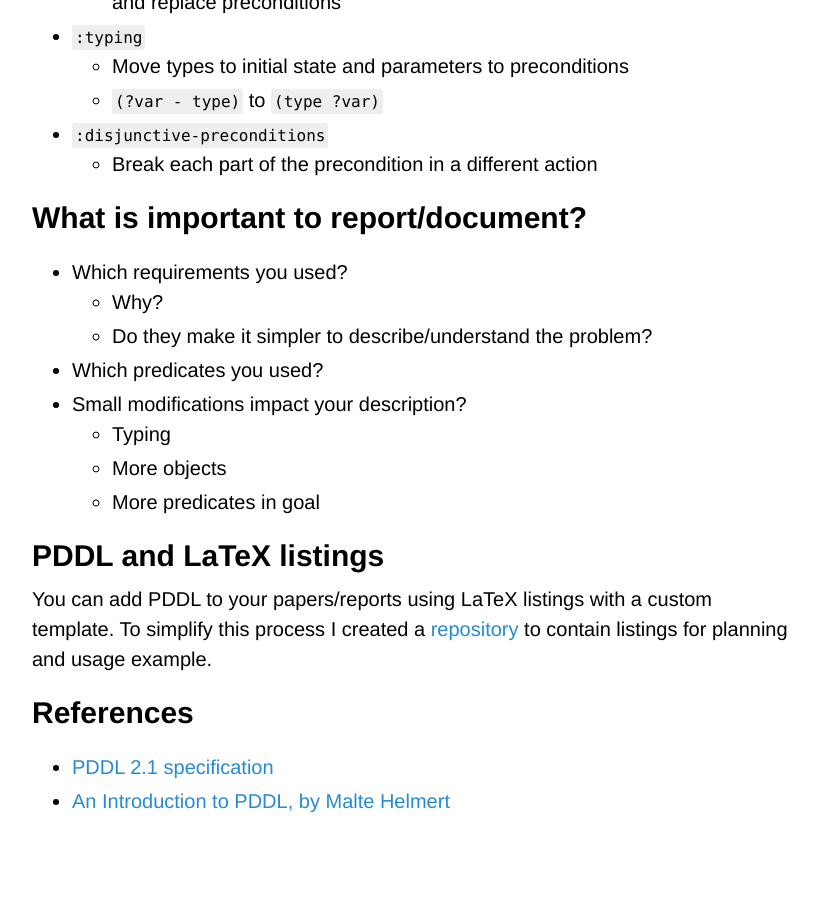
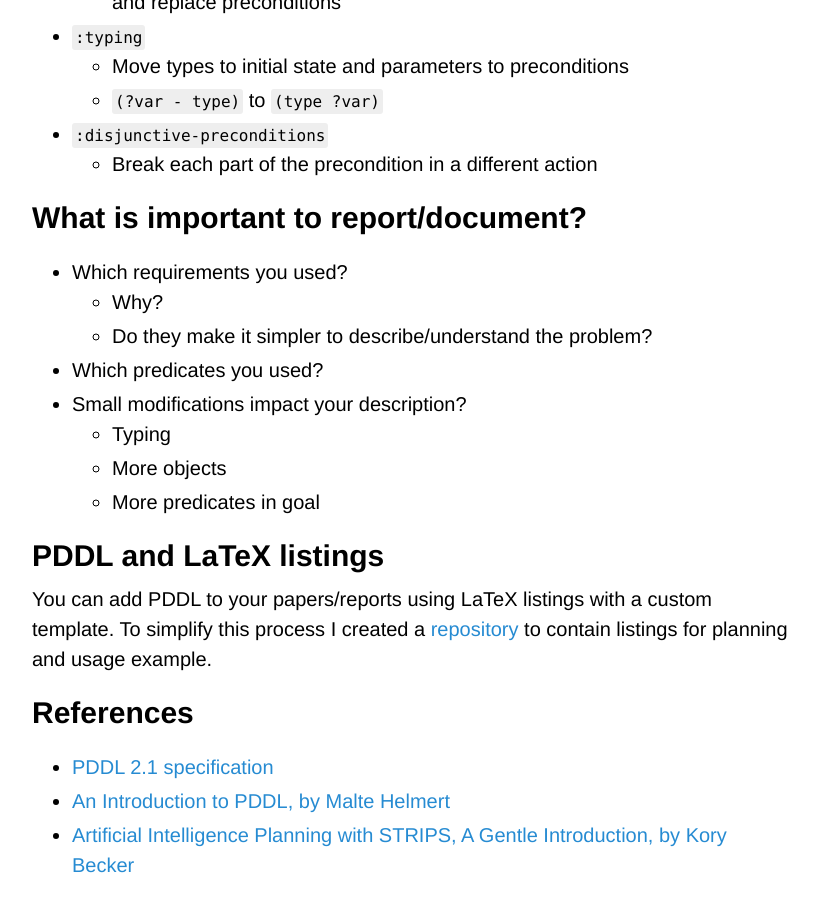
Before and after one commit to Maumagnaguagno/maumagnaguagno.github.io, a Jekyll site: the page built from pddl.md, in a window 1280 px wide and 900 px high, scrolled down 3775 px. Shown: the whole window, without its empty margins (228-1046 px from the left). Built offline with Jekyll 4.4.1, drawn with Linux system fonts in a browser that asks for light colours; our own code applies the rules of GitHub Pages for plain Markdown files; before the commit the page ends 4611 px from its top, so only the background shows below that.

Commit message:
Add new link to PDDL references

```diff
--- a/pddl.md
+++ b/pddl.md
@@ -157,3 +157,4 @@ To simplify this process I created a [repository](https://github.com/Maumagnagua
 ## References
 - [PDDL 2.1 specification](https://helios.hud.ac.uk/scommv/IPC-14/repository/fox-long-jair-2003.pdf)
 - [An Introduction to PDDL, by Malte Helmert](https://www.cs.toronto.edu/~sheila/2542/s14/A1/introtopddl2.pdf)
+- [Artificial Intelligence Planning with STRIPS, A Gentle Introduction, by Kory Becker](http://www.primaryobjects.com/2015/11/06/artificial-intelligence-planning-with-strips-a-gentle-introduction/)
```
